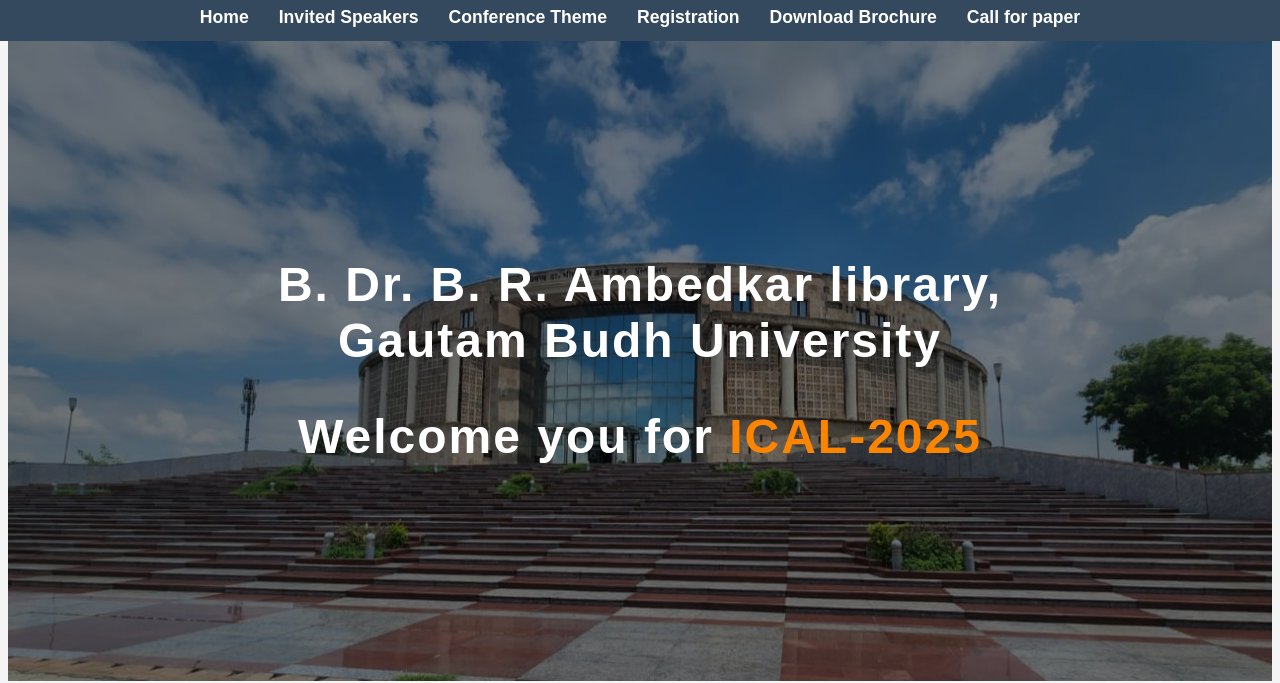
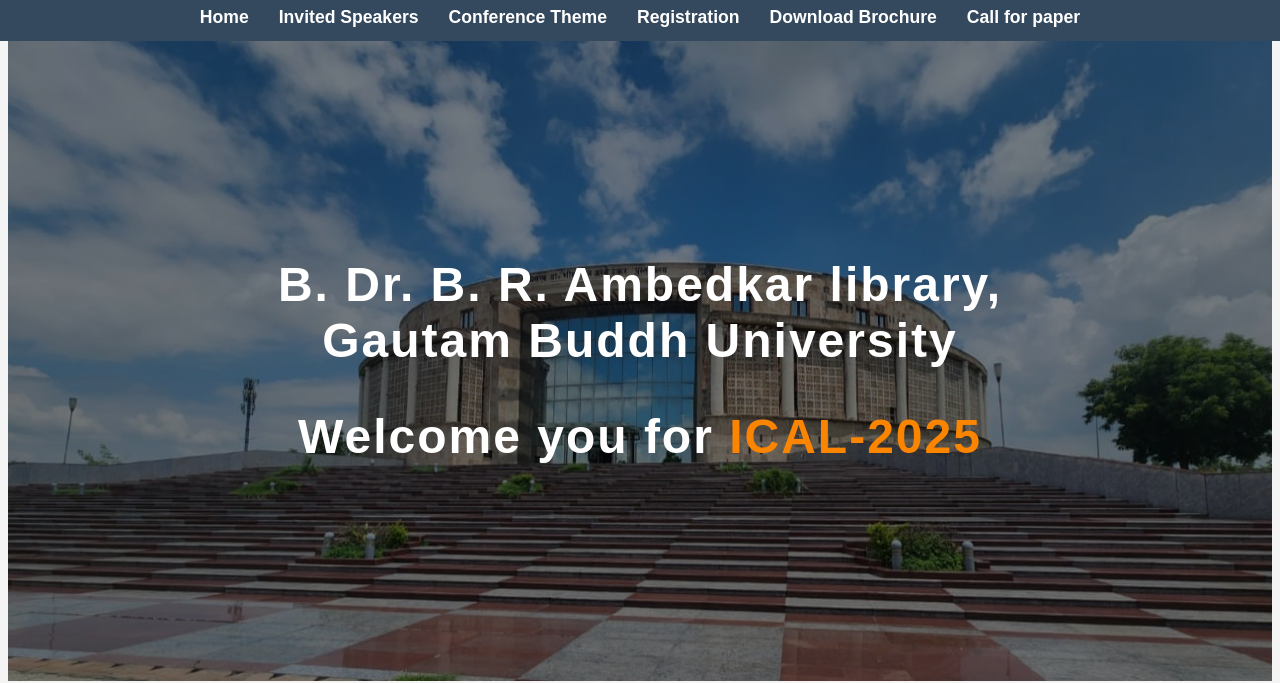
Before and after one commit to Vinayakdwivedi/conference-website, a plain HTML site: page index.html in a window 1280 px wide. Shown: the part 121-804 px from the top of the page. Drawn offline with nearby package versions, Linux system fonts and the light colour scheme.

Commit message:
spell change

```diff
--- a/index.html
+++ b/index.html
@@ -42,7 +42,7 @@
 
     <div class="hero-content">
       <div class="hero-content">
-        <h1 >B. Dr. B. R. Ambedkar library,<div> Gautam Budh University</div></h1>
+        <h1 >B. Dr. B. R. Ambedkar library,<div> Gautam Buddh University</div></h1>
         <h2>Welcome you for <span style="color: #FB8500;">ICAL-2025</span></h2>
       </div>
 
```
Also changed, not shown: conference-theme.html (+1 -1 lines).
